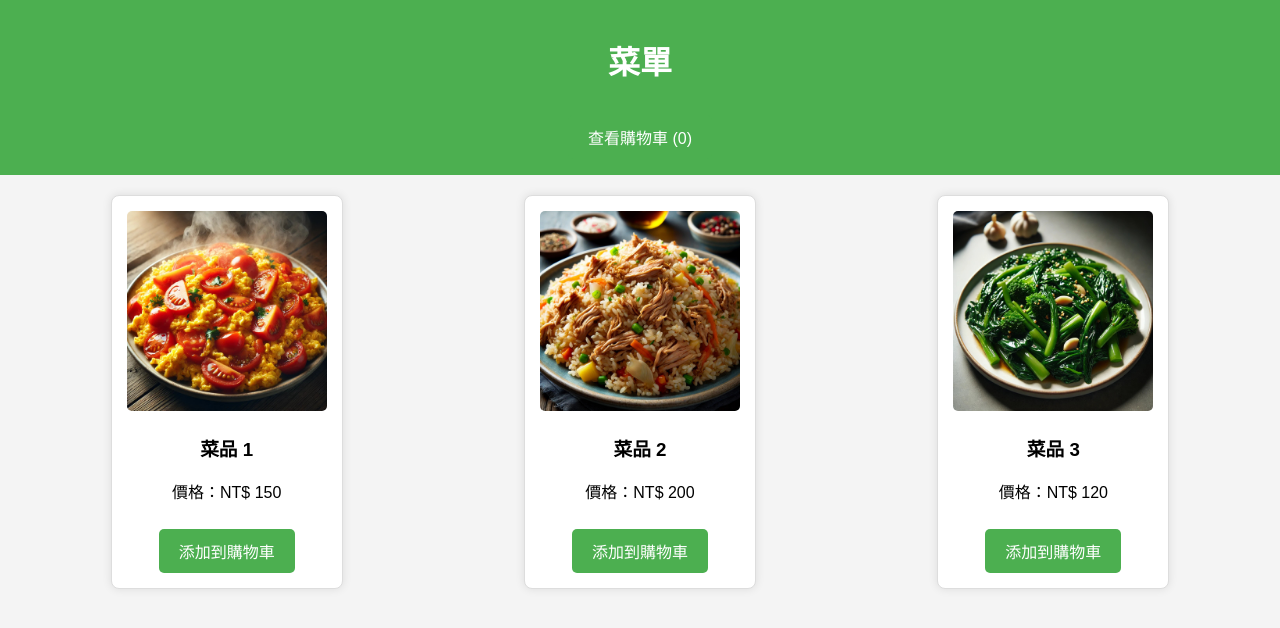
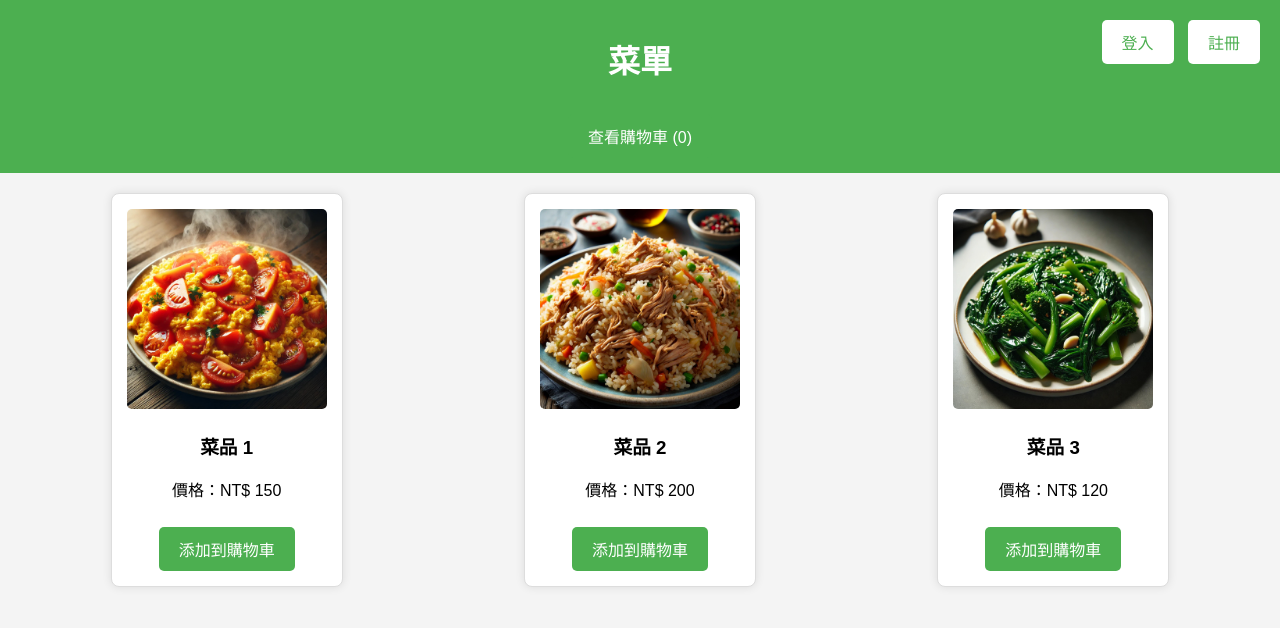
Before and after one commit to kiwi9011/-ordering-system, a plain HTML site: page myordersystem/index.html in a window 1280 px wide. Drawn offline with Linux system fonts and the light colour scheme.

Commit message:
[新增登入，註冊]

```diff
--- a/myordersystem/index.html
+++ b/myordersystem/index.html
@@ -11,8 +11,13 @@
 
     <header>
         <h1>菜單</h1>
+        <div class="auth-buttons">
+            <a href="login.html"><button class="auth-btn">登入</button></a>
+            <a href="register.html"><button class="auth-btn">註冊</button></a>
+        </div>
         <button id="cart-btn">查看購物車 (0)</button>
     </header>
+
 
     <main>
         <section id="menu">
--- a/myordersystem/style.css
+++ b/myordersystem/style.css
@@ -6,12 +6,37 @@ body {
     background-color: #f4f4f4;
 }
 
+/* 在 header 中添加位置 */
 header {
     background-color: #4CAF50;
     color: white;
     text-align: center;
-    padding: 16px;
+    padding: 15px;
+    position: relative; /* 讓裡面的元素能夠相對定位 */
 }
+
+.auth-buttons {
+    position: absolute;
+    top: 10px;
+    right: 20px;
+}
+
+.auth-btn {
+    padding: 10px 20px;
+    background-color: #ffffff;
+    color: #4CAF50;
+    border: none;
+    border-radius: 5px;
+    margin-left: 10px;
+    cursor: pointer;
+    font-size: 16px;
+}
+
+.auth-btn:hover {
+    background-color: #45a049;
+    color: white;
+}
+
 
 button {
     padding: 10px 20px;
```
